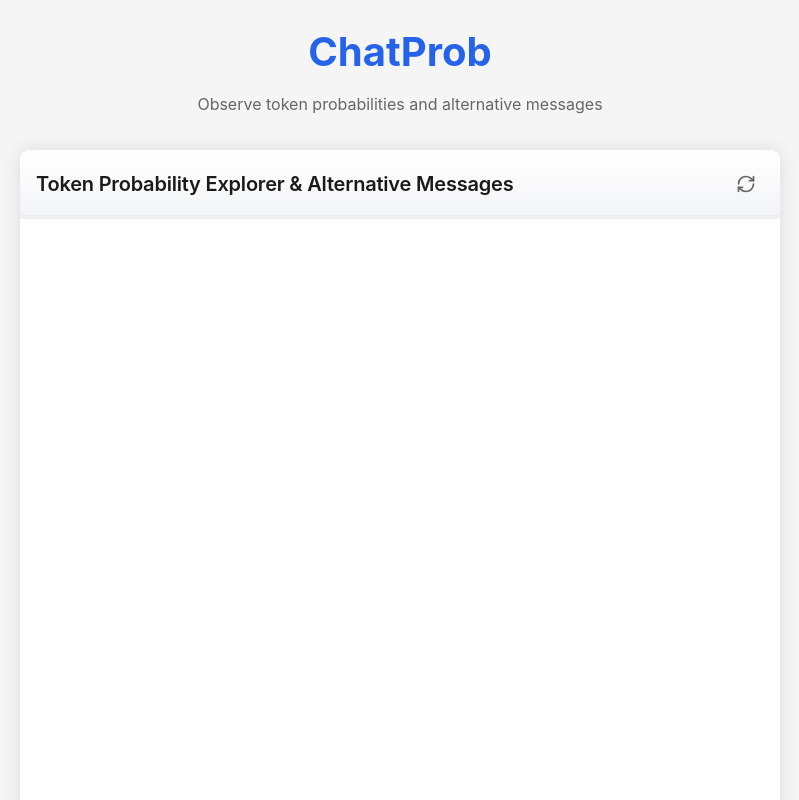
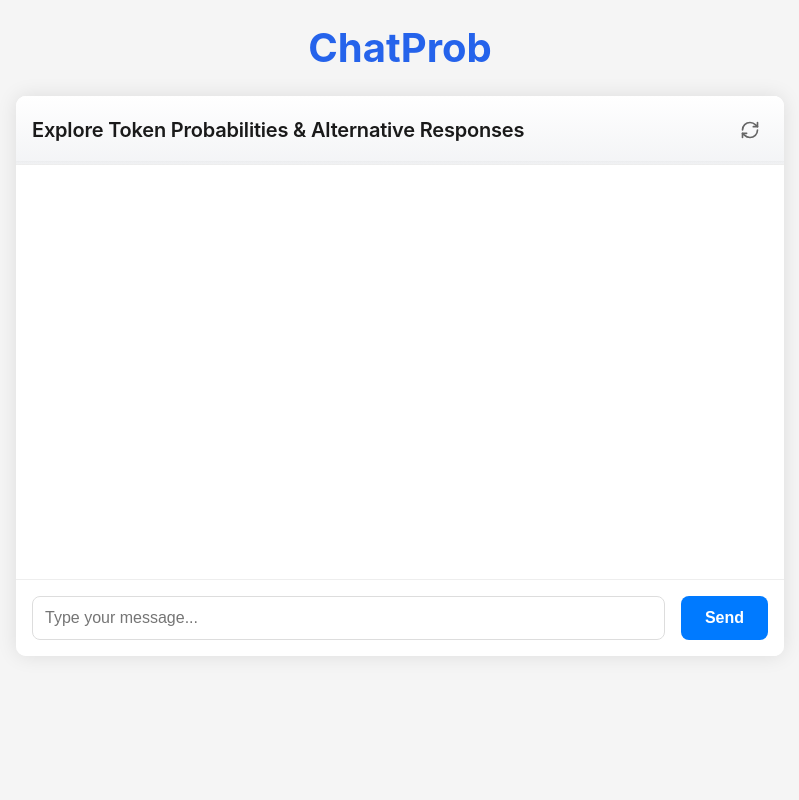
Before and after one commit to rdtiv/chatprob, a Next.js app: page / in a window 1280 px wide. Shown: the top 800 px of the page, without its empty margins (240-1039 px from the left). Built offline with nearby package versions, Linux system fonts and the light colour scheme.

Commit message:
Update ChatInterface and Home page for improved layout and content clarity. Adjust ChatInterface height for better responsiveness, add maxHeight, and center margin. Revise Home page title and description for enhanced user understanding.

```diff
--- a/components/ChatInterface.js
+++ b/components/ChatInterface.js
@@ -187,11 +187,12 @@ export default function ChatInterface() {
       display: 'flex',
       justifyContent: 'center',
       width: '100%',
-      height: '100vh',
+      height: 'auto',
       backgroundColor: '#f5f5f5'
     }}>
       <div className="chat-container" style={{
-        height: isIOS ? 'calc(var(--vh, 1vh) * 100)' : '100vh',
+        height: isIOS ? 'calc(var(--vh, 1vh) * 100)' : '70vh',
+        maxHeight: '700px',
         display: 'flex',
         flexDirection: 'column',
         position: isIOS ? 'fixed' : 'relative',
@@ -204,7 +205,8 @@ export default function ChatInterface() {
         overflowY: 'hidden',
         paddingBottom: isIOS ? 'calc(env(safe-area-inset-bottom) + 80px)' : 0,
         backgroundColor: '#fff',
-        ...(isIOS ? {} : { boxShadow: '0 0 20px rgba(0,0,0,0.1)' })
+        ...(isIOS ? {} : { boxShadow: '0 0 20px rgba(0,0,0,0.1)' }),
+        margin: 'auto'
       }}>
         <div className="chat-header" style={{
           padding: '1rem',
@@ -216,7 +218,7 @@ export default function ChatInterface() {
           top: 0,
           zIndex: 1
         }}>
-          <h3 style={{ margin: 0 }}>Token Probability Explorer & Alternative Messages</h3>
+          <h3 style={{ margin: 0 }}>Explore Token Probabilities & Alternative Responses</h3>
           <button
             onClick={clearChat}
             className="refresh-button"
--- a/pages/index.js
+++ b/pages/index.js
@@ -6,14 +6,13 @@ export default function Home() {
   return (
     <div>
       <Head>
-        <title>ChatProb - OpenAI Chat with Token Probabilities</title>
-        <meta name="description" content="Observe token probabilities and alternative messages" />
+        <title>ChatProb</title>
+        <meta name="description" content="Explore token probabilities and alternative responses" />
         <link rel="icon" href="/favicon.ico" />
       </Head>
 
-      <main>
-        <h1 className="app-title">ChatProb</h1>
-        <p className="app-subtitle">Observe token probabilities and alternative messages</p>
+      <main style={{ padding: '1rem' }}>
+        <h1 className="app-title" style={{ margin: '0 0 1rem 0' }}>ChatProb</h1>
         <ChatInterface />
       </main>
     </div>
```
